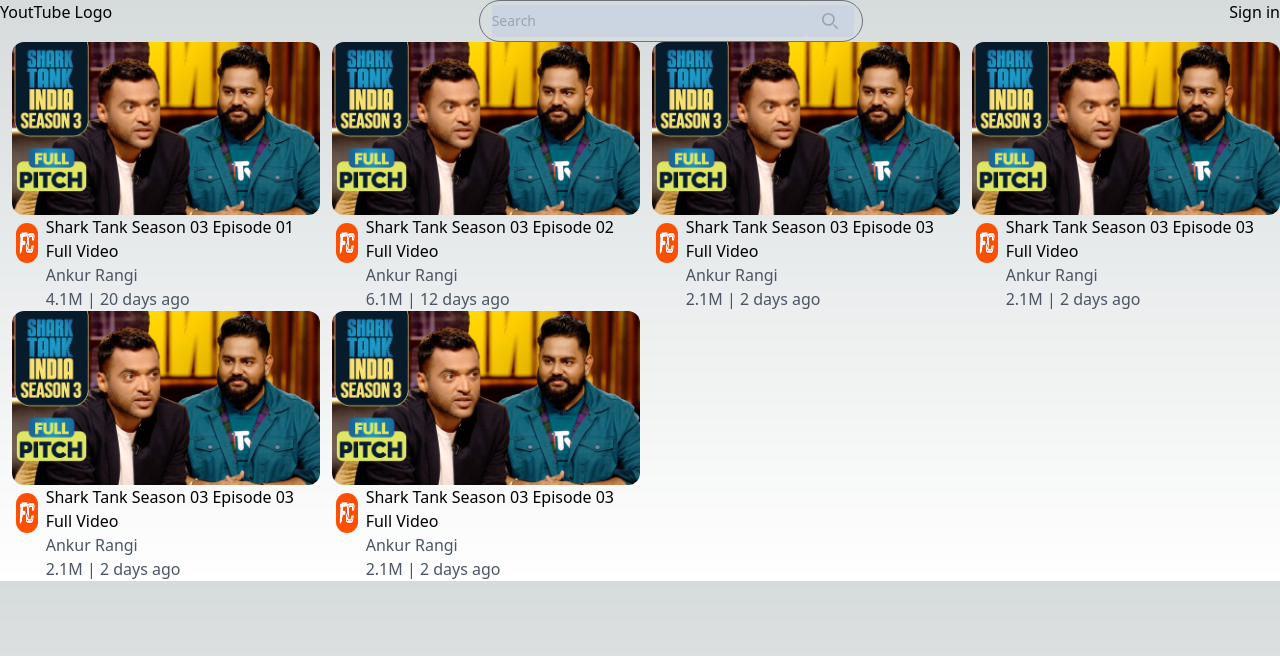
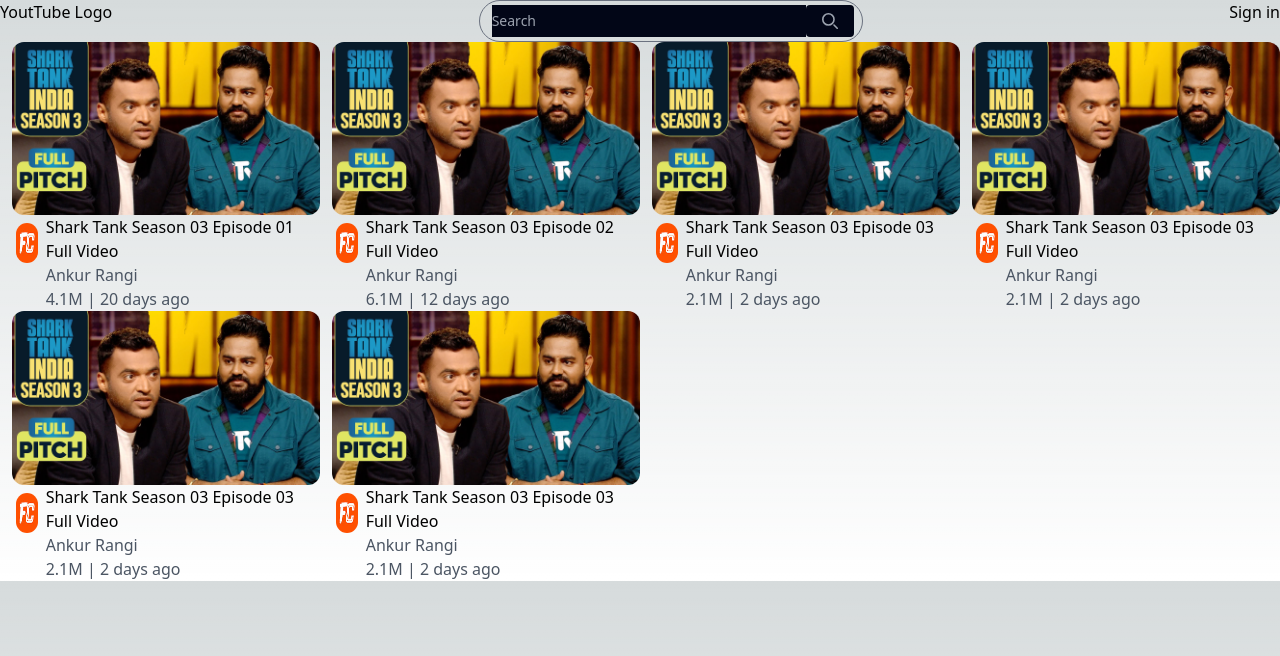
Before and after one commit to ankurRangi/YouTube-App, a Next.js app: page / in a window 1280 px wide. Shown: the top 656 px of the page. Built offline with nearby package versions, Linux system fonts and the light colour scheme.

Commit message:
SearchBar Component v2

```diff
--- a/src/components/Searchbar.tsx
+++ b/src/components/Searchbar.tsx
@@ -3,8 +3,8 @@
     return <div className="w-2/4">
         <form>
             <div className="w-96 flex text-gray-900 border border-gray-500 rounded-3xl p-1 pl-3 text-sm pr-2">
-                <input  id="default-search" className="w-full bg-slate-300 text-black border-none outline-none" placeholder="Search" required />
-                <button className="bg-slate-300 text-gray-400 font-bold py-2 px-4 rounded inline-flex items-center">
+                <input  id="default-search" className="w-full bg-slate-950 text-white border-none outline-none" placeholder="Search" required />
+                <button className="bg-slate-950 text-gray-400 font-bold py-2 px-4 rounded inline-flex items-center">
                     <svg className="w-4 h-4" aria-hidden="true" xmlns="http://www.w3.org/2000/svg" fill="none" viewBox="0 0 20 20">
                         <path stroke="currentColor" stroke-linecap="round" stroke-linejoin="round" stroke-width="2" d="m19 19-4-4m0-7A7 7 0 1 1 1 8a7 7 0 0 1 14 0Z"/>
                     </svg>
```
